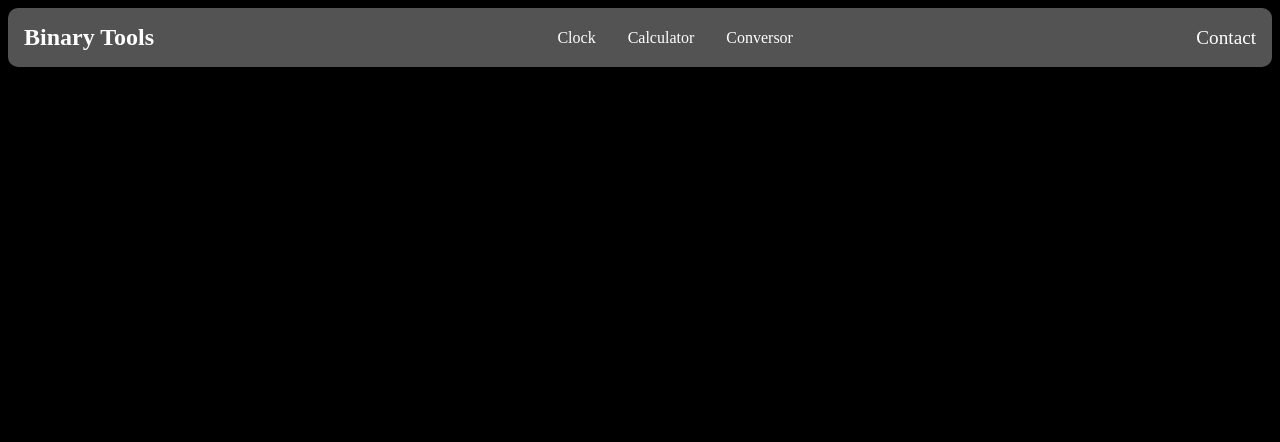
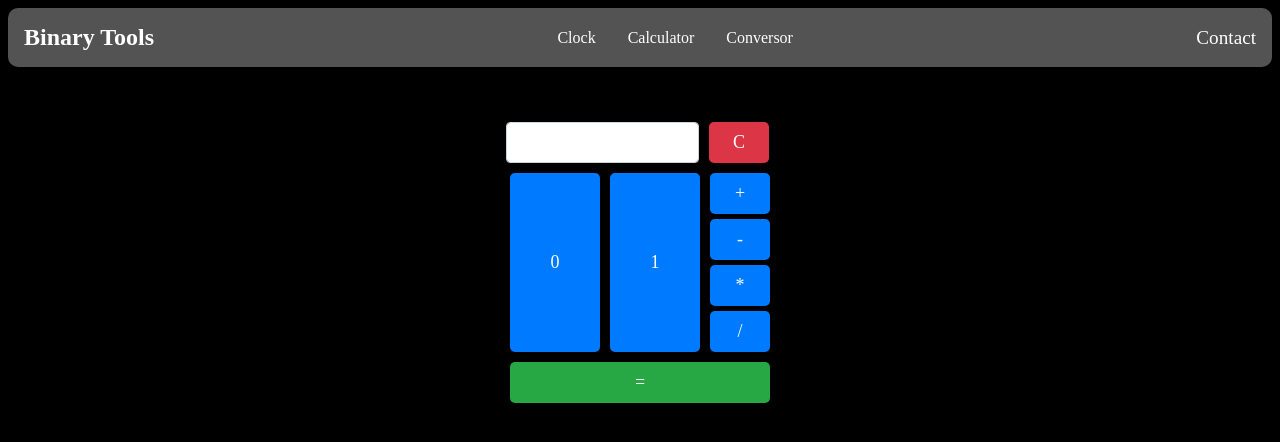
Before and after one commit to fandres51/binary_tools, an Angular app in the folder Web/: page /calculator in a window 1280 px wide. Shown: the top 442 px of the page. Built offline with nearby package versions, Linux system fonts and the light colour scheme.

Commit message:
calculator working

```diff
--- a/Web/src/pages/calculator/calculator.component.html
+++ b/Web/src/pages/calculator/calculator.component.html
@@ -1 +1,23 @@
-<p>calculator works!</p>
+<div class="container">
+    <div class="calculator-container">
+        <div class="input-container">
+            <input type="text" class="input-field" [(ngModel)]="inputValue" readonly>
+        </div>
+        <div class="clear-button" (click)="clearClick()">C</div>
+    </div>
+    <div class="buttons-container">
+        <div class="buttons-grid">
+            <div class="number-buttons">
+                <div class="number-button" (click)="numberClick('0')">0</div>
+                <div class="number-button" (click)="numberClick('1')">1</div>
+            </div>
+            <div class="operation-buttons">
+                <div class="operation-button" (click)="operationClick('+')">+</div>
+                <div class="operation-button" (click)="operationClick('-')">-</div>
+                <div class="operation-button" (click)="operationClick('*')">*</div>
+                <div class="operation-button" (click)="operationClick('/')">/</div>
+            </div>
+        </div>
+        <div class="equals-button" (click)="equalsClick()">=</div>
+    </div>
+</div>
--- a/Web/src/pages/calculator/calculator.component.scss
+++ b/Web/src/pages/calculator/calculator.component.scss
@@ -0,0 +1,90 @@
+
+.number-button,
+.operation-button,
+.clear-button,
+.equals-button {
+    padding: 10px 20px;
+    margin: 5px;
+    font-size: 18px;
+    color: #fff;
+    background-color: #007bff;
+    border: none;
+    border-radius: 5px;
+    cursor: pointer;
+    transition: background-color 0.3s ease;
+    display: flex;
+    justify-content: center;
+    align-items: center;
+    width: 20px;
+}
+
+.number-button:hover,
+.operation-button:hover,
+.clear-button:hover,
+.equals-button:hover {
+    background-color: #0056b3;
+}
+
+.container {
+    .calculator-container {
+
+        display: flex;
+        flex-direction: row;
+        align-items: center;
+        justify-content: center;
+        margin-top: 50px;
+
+        .input-field {
+            width: 175px;
+            padding: 8px;
+            font-size: 20px;
+            color: #495057;
+            background-color: #fff;
+            background-clip: padding-box;
+            border: 1px solid #ced4da;
+            border-radius: 0.25rem;
+            transition: border-color 0.15s ease-in-out, box-shadow 0.15s ease-in-out;
+            margin-right: 5px;
+        }
+
+        .clear-button {
+            background-color: #dc3545;
+        }
+
+        .clear-button:hover {
+            background-color: #c82333;
+        }
+    }
+
+    .buttons-container {
+
+        display: flex;
+        flex-direction: column;
+        align-items: center;
+        justify-content: center;
+
+        .buttons-grid {
+
+            display: flex;
+            flex-direction: row;
+
+            .number-buttons {
+                display: flex;
+                flex-direction: row;
+
+                .number-button {
+                    width: 50px;
+                }
+            }
+        }
+
+        .equals-button {
+            width: 220px;
+            background-color: #28a745;
+        }
+
+        .equals-button:hover {
+            background-color: #218838;
+        }
+    }
+}
--- a/Web/src/pages/calculator/calculator.component.ts
+++ b/Web/src/pages/calculator/calculator.component.ts
@@ -1,12 +1,79 @@
 import { Component } from '@angular/core';
+import { FormsModule } from '@angular/forms';
 
 @Component({
   selector: 'app-calculator',
   standalone: true,
-  imports: [],
+  imports: [FormsModule],
   templateUrl: './calculator.component.html',
   styleUrl: './calculator.component.scss'
 })
+
 export class CalculatorComponent {
+  inputValue: string = '';
+  num1: number = 0;
+  num2: number = 0;
+  operation: string = '';
 
+  numberClick(number: string): void {
+    if (this.inputValue === 'Error') {
+      this.inputValue = '';
+    }
+    this.inputValue += number;
+  }
+
+  operationClick(operation: string): void {
+    if (this.inputValue === 'Error') {
+      this.inputValue = '';
+    }
+    if (this.operation !== '' && this.inputValue !== '') {
+      this.num2 = parseInt(this.inputValue, 2);
+      this.inputValue = '';
+      this.performOperation();
+      this.num1 = parseInt(this.inputValue, 2);
+      this.operation = operation;
+    } else if (this.operation === '' && this.inputValue !== '') {
+      this.num1 = parseInt(this.inputValue, 2);
+      this.inputValue = '';
+      this.operation = operation;
+    } else if (this.operation !== '' && this.inputValue === '') {
+      this.operation = operation;
+    }
+  }
+
+  clearClick(): void {
+    this.inputValue = '';
+    this.num1 = 0;
+    this.num2 = 0;
+    this.operation = '';
+  }
+
+  equalsClick(): void {
+    try {
+      this.num2 = parseInt(this.inputValue, 2);
+      this.inputValue = '';
+      this.performOperation();
+      this.num1 = parseInt(this.inputValue, 2);
+      this.operation = '';
+    } catch (e) {
+      this.inputValue = 'Error';
+    }
+  }
+
+  private performOperation(): void {
+    switch (this.operation) {
+      case '+':
+        this.inputValue = (this.num1 + this.num2).toString(2);
+        break;
+      case '-':
+        this.inputValue = (this.num1 - this.num2).toString(2);
+        break;
+      case '*':
+        this.inputValue = (this.num1 * this.num2).toString(2);
+        break;
+      case '/':
+        this.inputValue = (this.num1 / this.num2).toString(2);
+        break;
+    }
+  }
 }
```
Also changed, not shown: 1 other file (tests, documents, lock files or other folders).
